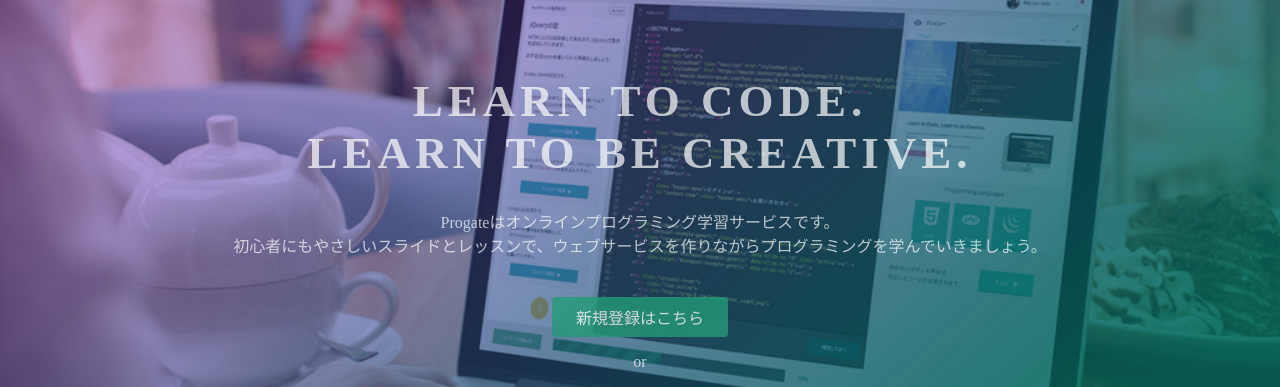
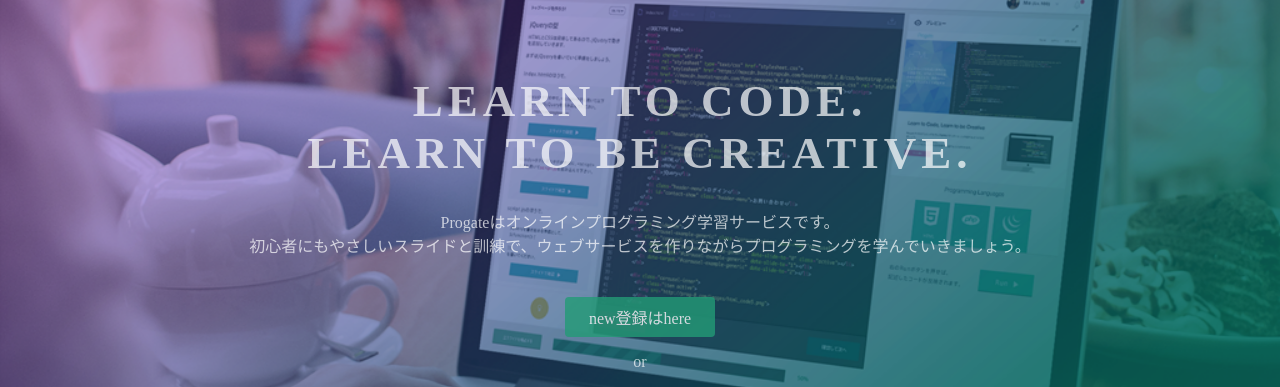
Before and after one commit to KosakaM/KosakaM.github.io, a plain HTML site: page index.html in a window 1280 px wide. Shown: the part 135-522 px from the top of the page. Drawn offline with Linux system fonts and the light colour scheme.

Commit message:
Update index.html

```diff
--- a/index.html
+++ b/index.html
@@ -24,9 +24,9 @@
   <div class="top-wrapper">
     <div class="container">
       <h1>LEARN TO CODE.<br>LEARN TO BE CREATIVE.</h1>
-      <p>Progateはオンラインプログラミング学習サービスです。<br>初心者にもやさしいスライドとレッスンで、ウェブサービスを作りながらプログラミングを学んでいきましょう。</p>
+      <p>Progateはオンラインプログラミング学習サービスです。<br>初心者にもやさしいスライドと訓練で、ウェブサービスを作りながらプログラミングを学んでいきましょう。</p>
       <div class="btn-wrapper">
-        <a href="#" class="btn signup">新規登録はこちら</a>
+        <a href="#" class="btn signup"> new登録はhere</a>
         <p>or</p>
         <a href="#" class="btn facebook"><span class="fa fa-facebook"></span>Facebookで登録</a>
         <a href="#" class="btn twitter"><span class="fa fa-twitter"></span>Twitterで登録</a>
```
